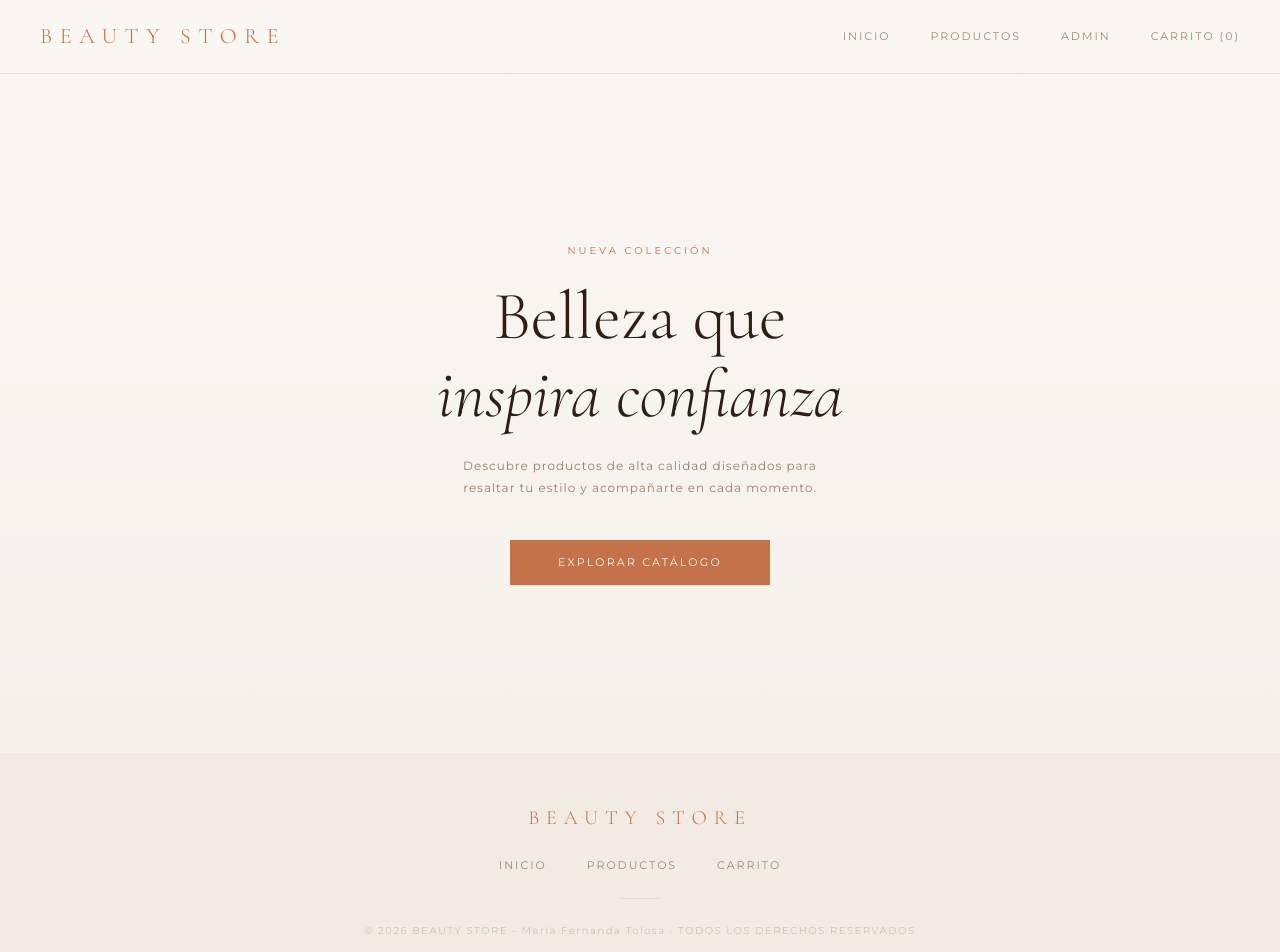
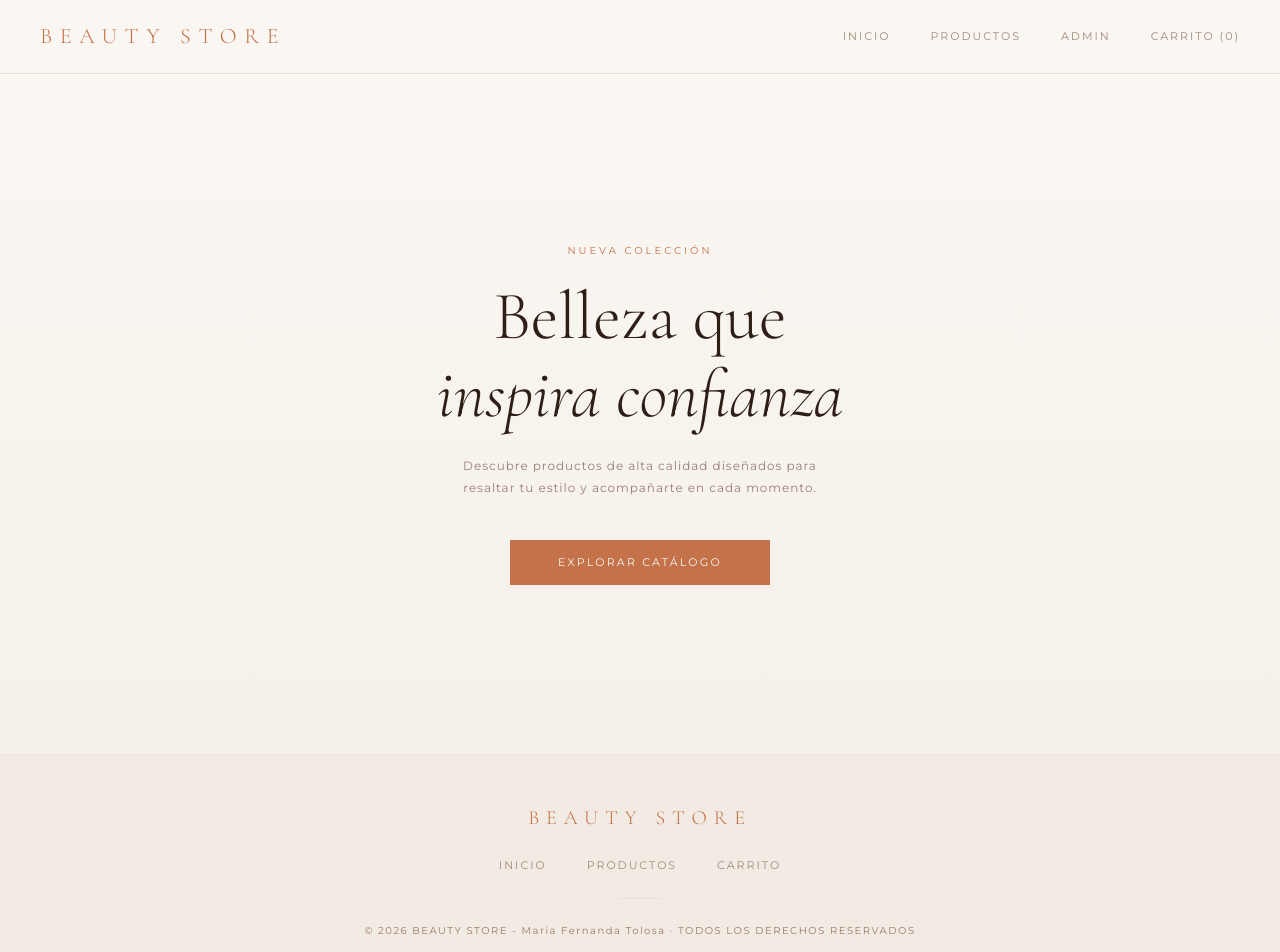
Before and after one commit to FernandaAngell/beauty-store, a Next.js app in the folder frontend/: page / in a window 1280 px wide. Shown: the top 952 px of the page. Built offline with nearby package versions, Linux system fonts and the light colour scheme.

Commit message:
Cambiar color footer

```diff
--- a/frontend/components/Footer.tsx
+++ b/frontend/components/Footer.tsx
@@ -30,7 +30,7 @@ export default function Footer() {
 
           <div style={{ width: "40px", height: "1px", background: "#e8ddd4" }} />
 
-          <p style={{ fontSize: "10px", letterSpacing: "0.15em", color: "#b19a8684" }}>
+          <p style={{ fontSize: "10px", letterSpacing: "0.15em", color: "#9c7a63" }}>
             © 2026 BEAUTY STORE - Maria Fernanda Tolosa · TODOS LOS DERECHOS RESERVADOS
           </p>
 
```
